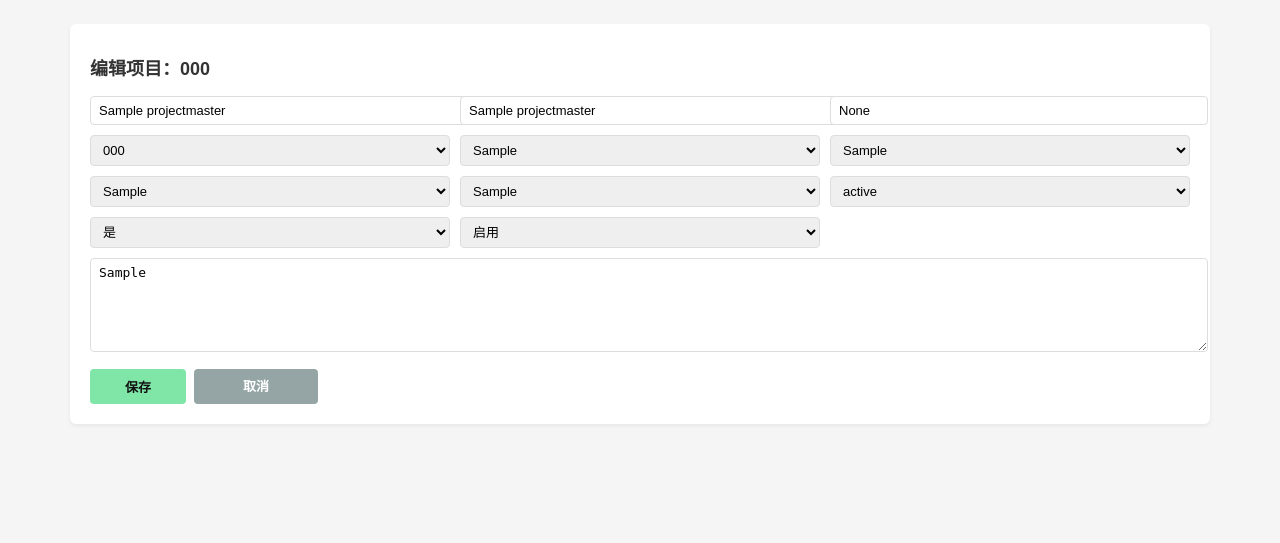
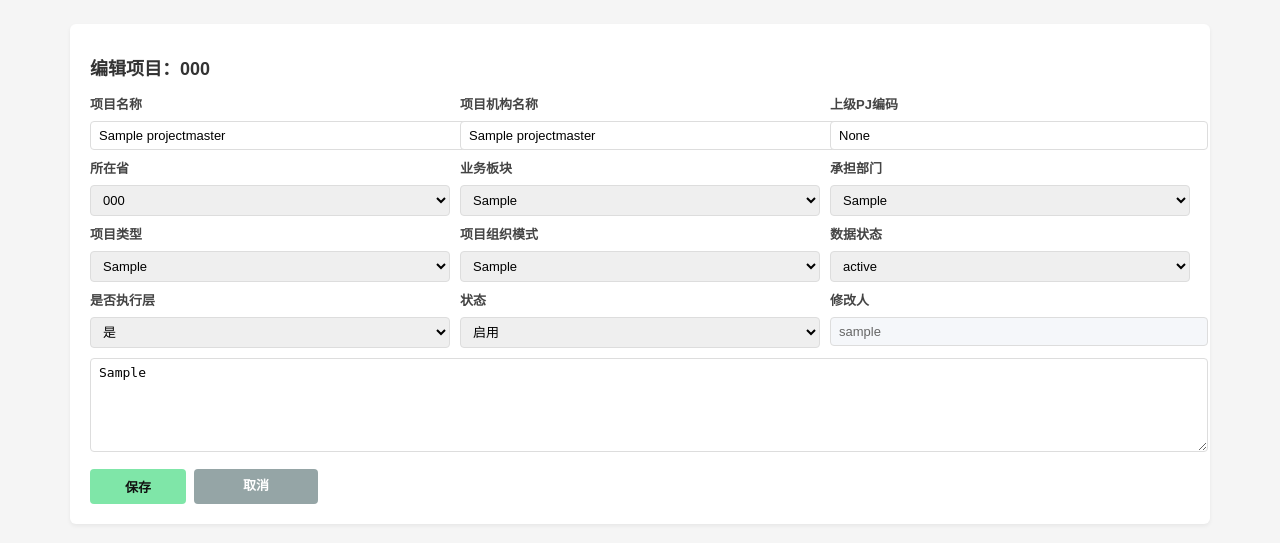
Before and after one commit to Ni20169/nplus-project, a Django app: page /documents/000/edit/ in a window 1280 px wide. Shown: the top 543 px of the page. Run offline with Django 5.2, Linux system fonts and the light colour scheme; a user stored in the database is signed in; tables that the repository leaves empty hold one stand-in row (values such as "Sample post"); data that the repository does not hold is empty.

Commit message:
编辑页补充字段标签并新增修改人只读显示

```diff
--- a/documents/templates/project_master_edit.html
+++ b/documents/templates/project_master_edit.html
@@ -29,12 +29,26 @@
             grid-template-columns: repeat(3, minmax(0, 1fr));
             gap: 10px;
         }
+        .field {
+            display: flex;
+            flex-direction: column;
+            gap: 6px;
+        }
+        .field label {
+            font-size: 13px;
+            color: #444;
+            font-weight: 600;
+        }
         input, select, textarea {
             width: 100%;
             padding: 6px 8px;
             border: 1px solid #ddd;
             border-radius: 4px;
             font-size: 13px;
+        }
+        input[readonly] {
+            background: #f5f7fa;
+            color: #666;
         }
         textarea {
             margin-top: 10px;
@@ -104,64 +118,102 @@
         <form method="post">
             {% csrf_token %}
             <div class="form-grid">
+                <div class="field">
+                    <label>项目名称</label>
                     <input type="text" name="project_name" value="{{ project.project_name }}" placeholder="项目名称" required>
+                </div>
 
+                <div class="field">
+                    <label>项目机构名称</label>
                     <input type="text" name="org_name" value="{{ project.org_name }}" placeholder="项目机构名称" required>
+                </div>
 
+                <div class="field">
+                    <label>上级PJ编码</label>
                     <input type="text" name="parent_pj_code" value="{{ project.parent_pj_code }}" placeholder="上级PJ编码（可为空）">
+                </div>
 
+                <div class="field">
+                    <label>所在省</label>
                     <select name="province_code" id="provinceSelect" required>
                         <option value="{{ project.province_code }}">{{ project.province_code }}</option>
                         {% for item in dicts.PROVINCE %}
                             <option value="{{ item.code }}">{{ item.name }}</option>
                         {% endfor %}
                     </select>
+                </div>
 
+                <div class="field">
+                    <label>业务板块</label>
                     <select name="business_unit" required>
                         <option value="{{ project.business_unit }}">{{ project.business_unit }}</option>
                         {% for item in dicts.BUSINESS_UNIT %}
                             <option value="{{ item.code }}">{{ item.name }}</option>
                         {% endfor %}
                     </select>
+                </div>
 
+                <div class="field">
+                    <label>承担部门</label>
                     <select name="dept" required>
                         <option value="{{ project.dept }}">{{ project.dept }}</option>
                         {% for item in dicts.DEPT %}
                             <option value="{{ item.code }}">{{ item.name }}</option>
                         {% endfor %}
                     </select>
+                </div>
 
+                <div class="field">
+                    <label>项目类型</label>
                     <select name="project_type" required>
                         <option value="{{ project.project_type }}">{{ project.project_type }}</option>
                         {% for item in dicts.PROJECT_TYPE %}
                             <option value="{{ item.code }}">{{ item.name }}</option>
                         {% endfor %}
                     </select>
+                </div>
 
+                <div class="field">
+                    <label>项目组织模式</label>
                     <select name="org_mode" required>
                         <option value="{{ project.org_mode }}">{{ project.org_mode }}</option>
                         {% for item in dicts.ORG_MODE %}
                             <option value="{{ item.code }}">{{ item.name }}</option>
                         {% endfor %}
                     </select>
+                </div>
 
+                <div class="field">
+                    <label>数据状态</label>
                     <select name="data_status" required>
                         <option value="{{ project.data_status }}">{{ project.data_status }}</option>
                         {% for item in dicts.DATA_STATUS %}
                             <option value="{{ item.code }}">{{ item.name }}</option>
                         {% endfor %}
                     </select>
+                </div>
 
+                <div class="field">
+                    <label>是否执行层</label>
                     <select name="is_execution_level" required>
                         <option value="false" {% if not project.is_execution_level %}selected{% endif %}>否</option>
                         <option value="true" {% if project.is_execution_level %}selected{% endif %}>是</option>
                     </select>
+                </div>
 
+                <div class="field">
+                    <label>状态</label>
                     <select name="status" required>
                         <option value="启用" {% if project.status == "启用" %}selected{% endif %}>启用</option>
                         <option value="停用" {% if project.status == "停用" %}selected{% endif %}>停用</option>
                         <option value="作废" {% if project.status == "作废" %}selected{% endif %}>作废</option>
                     </select>
+                </div>
+
+                <div class="field">
+                    <label>修改人</label>
+                    <input type="text" value="{{ request.user.username }}" readonly>
+                </div>
             </div>
 
             <textarea name="remark" placeholder="备注">{{ project.remark }}</textarea>
```
Lines whose indentation alone changed are shown as unchanged.
